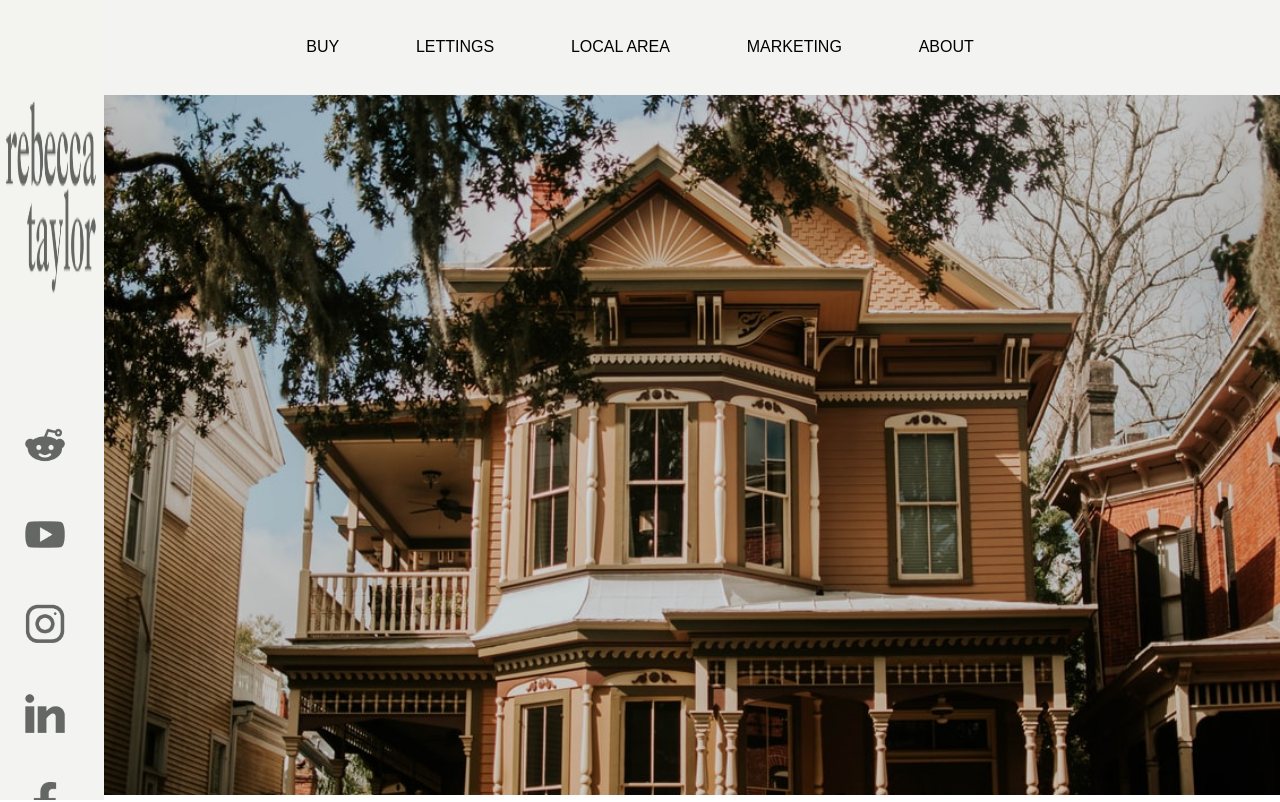
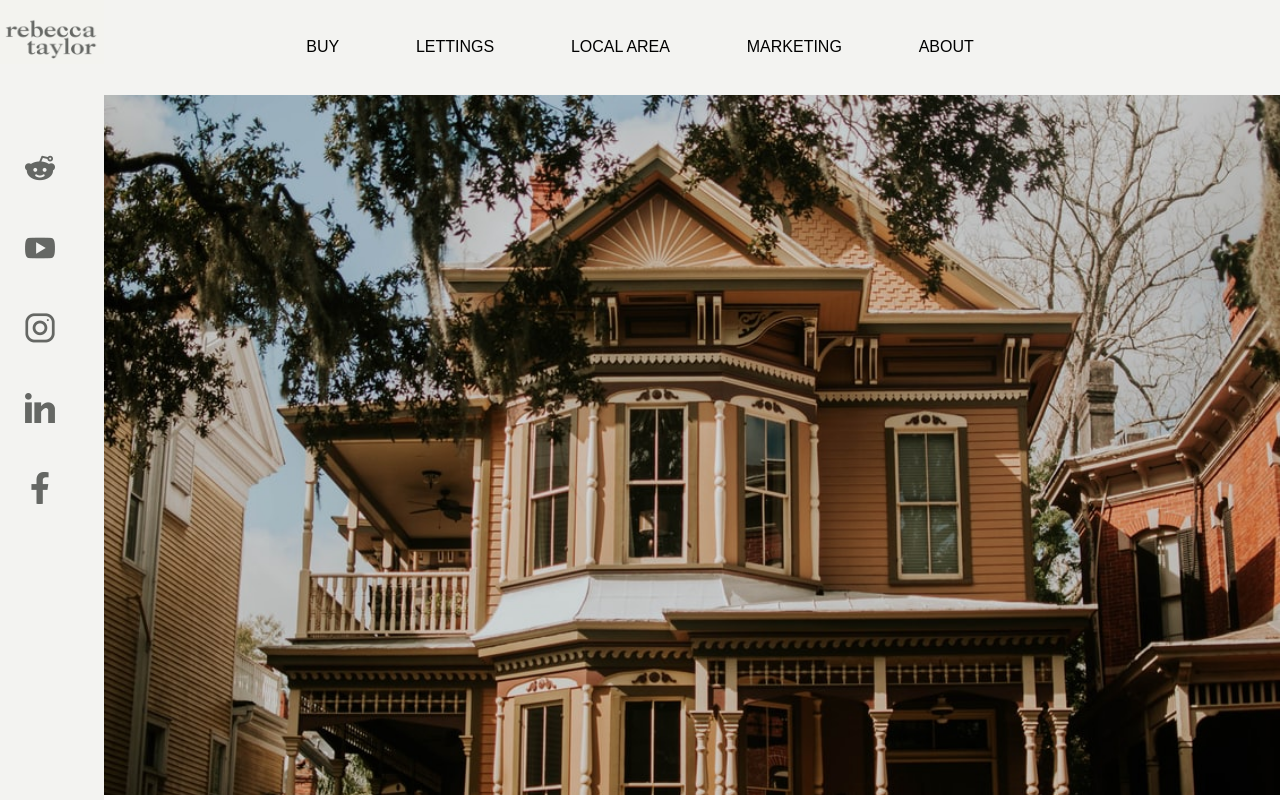
Before and after one commit to ValeriaCasado/react-app-EA, a React (Create React App) app: page / in a window 1280 px wide. Shown: the top 802 px of the page. Built offline with nearby package versions, Linux system fonts and the light colour scheme; no server answers.

Commit message:
Added Contact Page and Routing

```diff
--- a/src/index.css
+++ b/src/index.css
@@ -135,6 +135,7 @@ ul.navbar-fp a:link{
   z-index: 1;
   top: 0;
   left: 0;
+  width: 6.5rem;
   overflow: hidden;
   background-color: var(--theme-snow-white);
   overflow-x: hidden;
@@ -146,21 +147,22 @@ ul.navbar-fp a:link{
   padding: 1.5rem;
   text-decoration: none;
   font-size: 2px;
-  width: 2.6rem;
+  width: 2rem;
   display: block;
 }
 
 .navbar-left-brand img{
-  width:6.5rem;
-  padding: 0rem 0rem 5rem 0rem !important;
+  width:100%;
+  height:4rem;
+  padding: 0vw 0vw 5vw 0vw !important;
   margin: 0px !important;
 
 }
 
 
 .navbar-left a img:hover{
-  padding: 1.7rem 1.5rem 1.7rem 1.7rem;
-  width: 2.4rem;
+  padding: 1.5rem 1rem 1.7rem 1.8rem;
+  width: 1.8rem;
 
 }
 
@@ -298,7 +300,7 @@ button.third {
   background-color: var(--theme-snow-white);
   text-decoration: none;
   padding: 0.75rem 0.75rem 0.75rem 0.5rem;
-  margin: 3rem;
+  margin: 2rem 3rem 2rem 3rem;
   width: calc(var(--half-screen) - 10vw);
   overflow: hidden;
   border-bottom: 2px solid var(--theme-light-blue);
@@ -320,7 +322,7 @@ button.third {
   background-color: var(--theme-snow-white);
   width: contain;
   padding: 0.75rem 0.75rem 0.75rem 0.5rem;
-  margin: 3rem;
+  margin: 5rem 3rem 3rem 3rem;
   max-width: 40vw;
   border-radius: 5px;
 }
--- a/src/js/js-elements/Navbar.js
+++ b/src/js/js-elements/Navbar.js
@@ -17,5 +17,4 @@ class Navbar extends Component {
         )
       }
 }
-
 export default Navbar;
```
